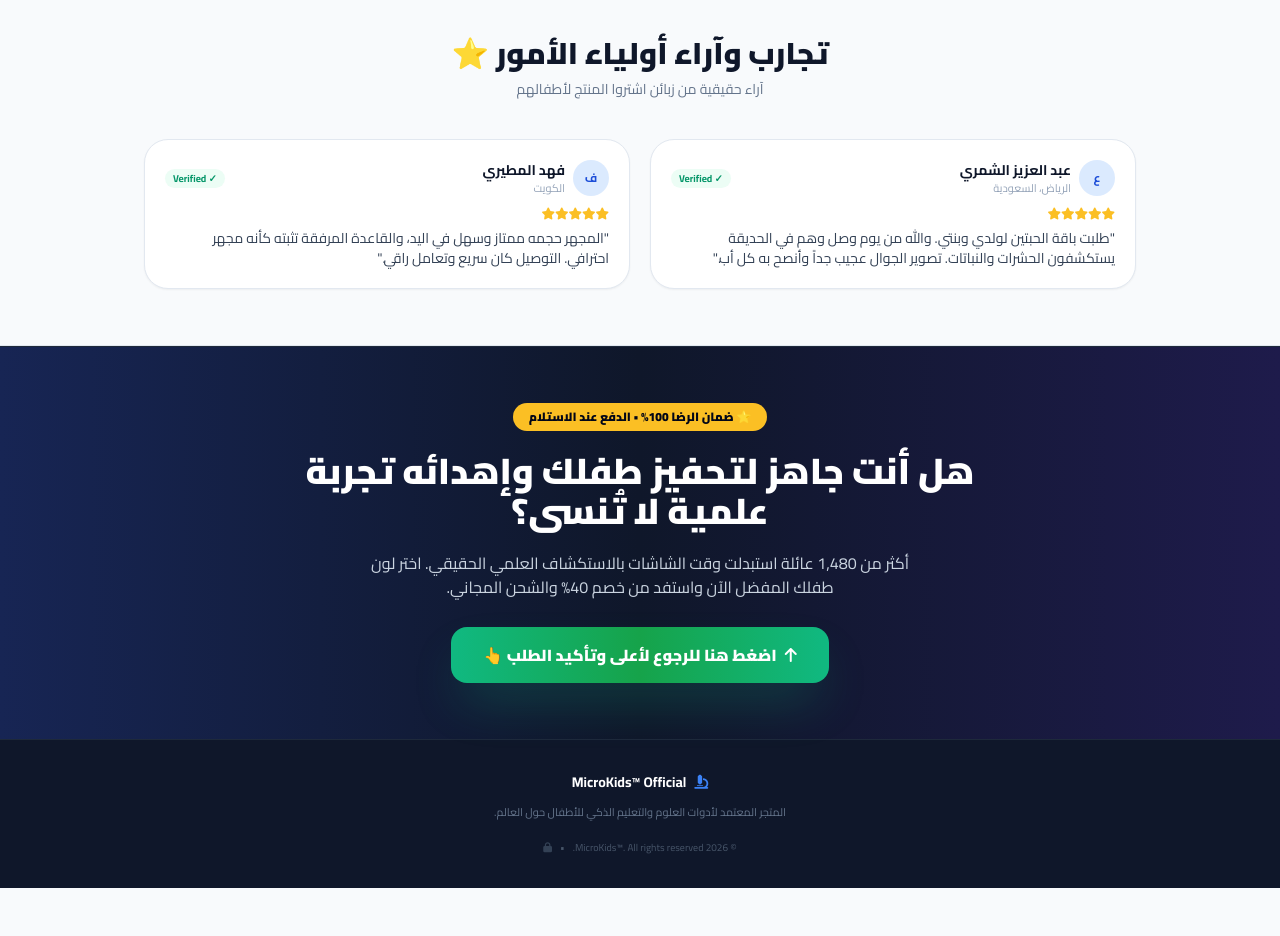
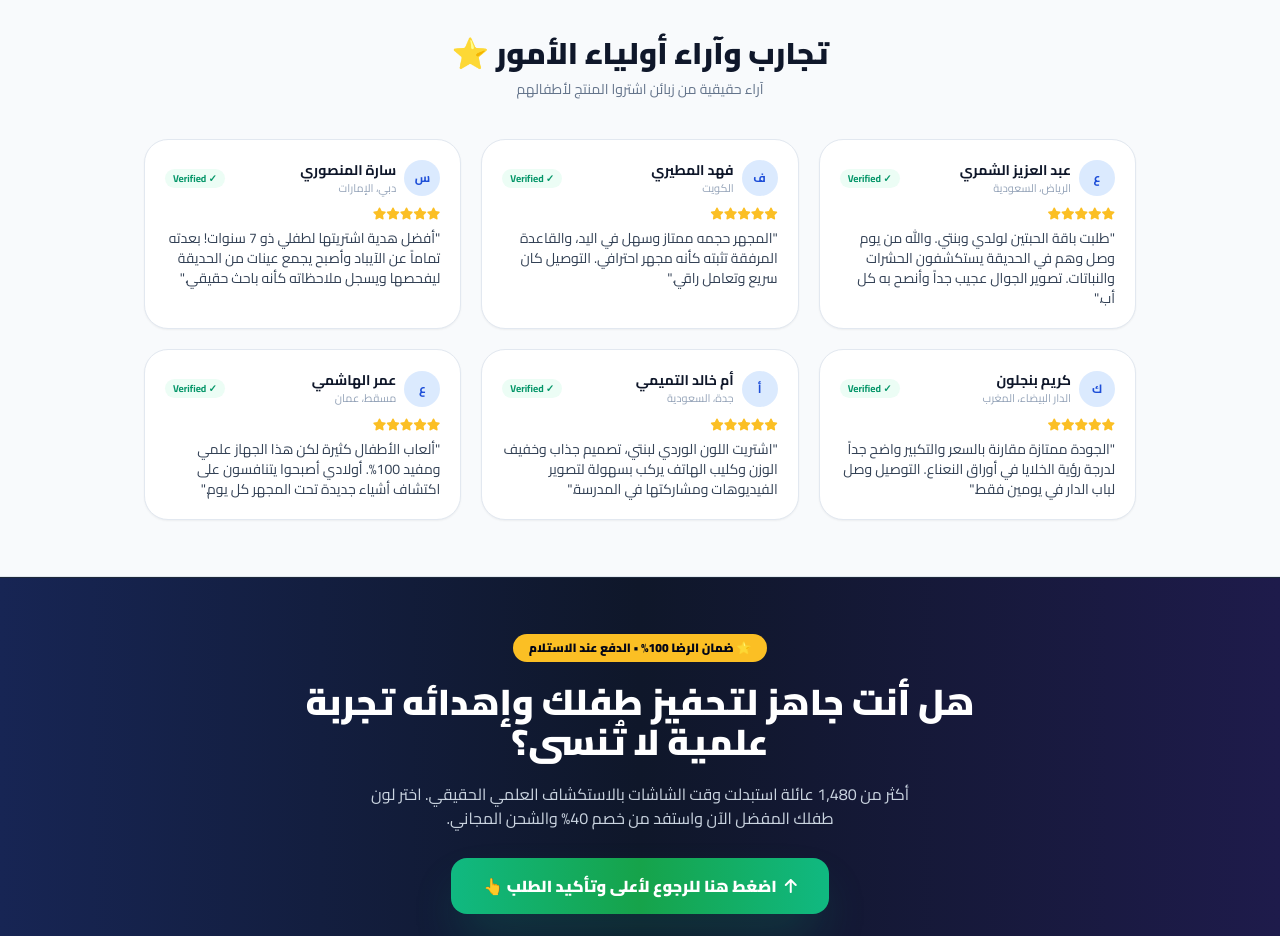
Before and after one commit to anasbenh0/kidsLamp, a website: page index.html in a window 1280 px wide. Shown: the part 5560-6496 px from the top of the page. Before the commit the page ends 6448 px from the top, so only its background shows below. Drawn offline with nearby package versions, Linux system fonts and the light colour scheme.

Commit message:
fix: update index.html (vercel config + enriched customer reviews)

```diff
--- a/index.html
+++ b/index.html
@@ -890,7 +890,7 @@
         </p>
       </div>
 
-      <div class="grid grid-cols-1 md:grid-cols-2 gap-5" id="reviewsContainer">
+      <div class="grid grid-cols-1 md:grid-cols-2 lg:grid-cols-3 gap-5" id="reviewsContainer">
         <!-- Injected via JS based on selected language -->
       </div>
     </div>
@@ -1053,7 +1053,11 @@
         reviewsSubtitle: "آراء حقيقية من زبائن اشتروا المنتج لأطفالهم",
         reviews: [
           { name: "عبد العزيز الشمري", loc: "الرياض، السعودية", comment: "طلبت باقة الحبتين لولدي وبنتي. والله من يوم وصل وهم في الحديقة يستكشفون الحشرات والنباتات. تصوير الجوال عجيب جداً وأنصح به كل أب." },
-          { name: "فهد المطيري", loc: "الكويت", comment: "المجهر حجمه ممتاز وسهل في اليد، والقاعدة المرفقة تثبته كأنه مجهر احترافي. التوصيل كان سريع وتعامل راقي." }
+          { name: "فهد المطيري", loc: "الكويت", comment: "المجهر حجمه ممتاز وسهل في اليد، والقاعدة المرفقة تثبته كأنه مجهر احترافي. التوصيل كان سريع وتعامل راقي." },
+          { name: "سارة المنصوري", loc: "دبي، الإمارات", comment: "أفضل هدية اشتريتها لطفلي ذو 7 سنوات! بعدته تماماً عن الآيباد وأصبح يجمع عينات من الحديقة ليفحصها ويسجل ملاحظاته كأنه باحث حقيقي." },
+          { name: "كريم بنجلون", loc: "الدار البيضاء، المغرب", comment: "الجودة ممتازة مقارنة بالسعر والتكبير واضح جداً لدرجة رؤية الخلايا في أوراق النعناع. التوصيل وصل لباب الدار في يومين فقط." },
+          { name: "أم خالد التميمي", loc: "جدة، السعودية", comment: "اشتريت اللون الوردي لبنتي، تصميم جذاب وخفيف الوزن وكليب الهاتف يركب بسهولة لتصوير الفيديوهات ومشاركتها في المدرسة." },
+          { name: "عمر الهاشمي", loc: "مسقط، عمان", comment: "ألعاب الأطفال كثيرة لكن هذا الجهاز علمي ومفيد 100%. أولادي أصبحوا يتنافسون على اكتشاف أشياء جديدة تحت المجهر كل يوم." }
         ],
         checkoutBadge: "الدفع نقداً عند استلام الشحنة (COD)",
         checkoutTitle: "استمارة تأكيد الطلب السريع",
@@ -1128,7 +1132,11 @@
         reviewsSubtitle: "Real feedback from families who replaced screen-time with science",
         reviews: [
           { name: "Sarah Jenkins", loc: "Austin, Texas", comment: "My kids spent hours in the backyard collecting leaves and flowers! The smartphone clip takes astonishingly sharp pictures." },
-          { name: "David Miller", loc: "London, UK", comment: "As a biology teacher, I was amazed. The 200x zoom actually resolves plant cellular structures clearly." }
+          { name: "David Miller", loc: "London, UK", comment: "As a biology teacher, I was amazed. The 200x zoom actually resolves plant cellular structures clearly." },
+          { name: "Jessica Taylor", loc: "Toronto, Canada", comment: "Finally got my 8-year old off iPad games! He was showing off plant cell stomata to his grandparents on FaceTime." },
+          { name: "Mark Henderson", loc: "Sydney, Australia", comment: "Super sturdy build, took drops on the grass with zero issues. The built-in LED illumination makes everything super bright." },
+          { name: "Elena Rostova", loc: "Chicago, IL", comment: "Bought the 2-pack for my twins. No fighting over who gets to explore, and they spent the whole weekend examining butterfly wings." },
+          { name: "Paul Weber", loc: "Berlin, Germany", comment: "Remarkable optics for a toy at this price. The phone holder is universal and fits both iPhone and Samsung perfectly." }
         ],
         checkoutBadge: "Cash on Delivery / Card Checkout",
         checkoutTitle: "Fast Order Form",
@@ -1203,7 +1211,11 @@
         reviewsSubtitle: "Des retours d'expérience authentiques de familles",
         reviews: [
           { name: "Stéphane Dubois", loc: "Paris, France", comment: "Mes enfants ont passé le week-end dans le jardin à explorer feuilles et cailloux. Clarté optique surprenante !" },
-          { name: "Marie Leroy", loc: "Bruxelles, Belgique", comment: "On voit réellement les cellules des plantes ! L'adaptateur pour téléphone permet de faire de magnifiques photos." }
+          { name: "Marie Leroy", loc: "Bruxelles, Belgique", comment: "On voit réellement les cellules des plantes ! L'adaptateur pour téléphone permet de faire de magnifiques photos." },
+          { name: "Youssef El Amrani", loc: "Casablanca, Maroc", comment: "Très bon rapport qualité-prix. Mon fils de 8 ans ne quitte plus son microscope, il adore observer les nervures des feuilles." },
+          { name: "Camille Moreau", loc: "Lyon, France", comment: "Livraison rapide, emballage soigné. La base de table est stable et la lumière LED intégrée éclaire parfaitement les objets." },
+          { name: "Marc Lefèvre", loc: "Genève, Suisse", comment: "Le zoom 200X est bluffant pour un jouet éducatif. C'est le meilleur cadeau scientifique qu'on puisse offrir à un enfant." },
+          { name: "Nadia Benali", loc: "Rabat, Maroc", comment: "Commandé pour mes deux enfants, ils ont passé des heures à observer les tissus et les fleurs. Zéro temps d'écran tout le week-end !" }
         ],
         checkoutBadge: "Paiement à la livraison (COD) / Carte",
         checkoutTitle: "Formulaire de Commande Rapide",
```
